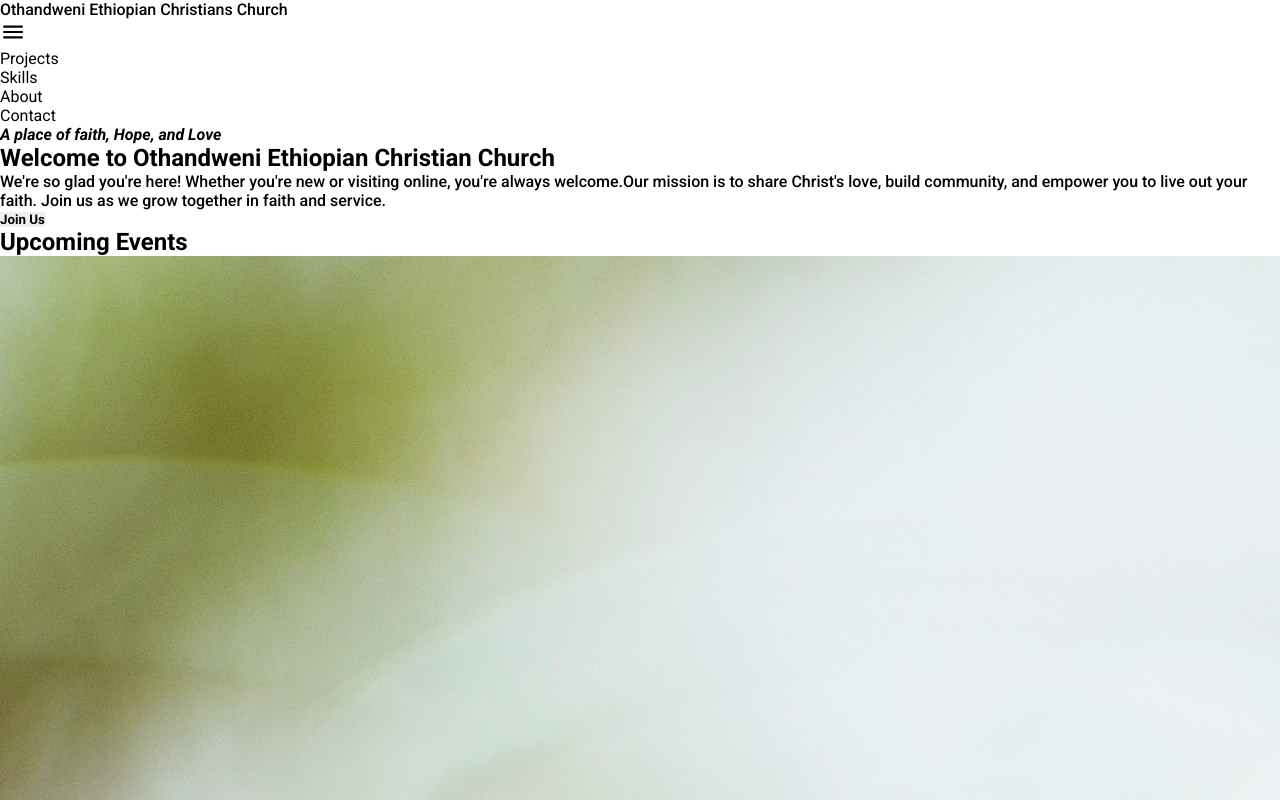
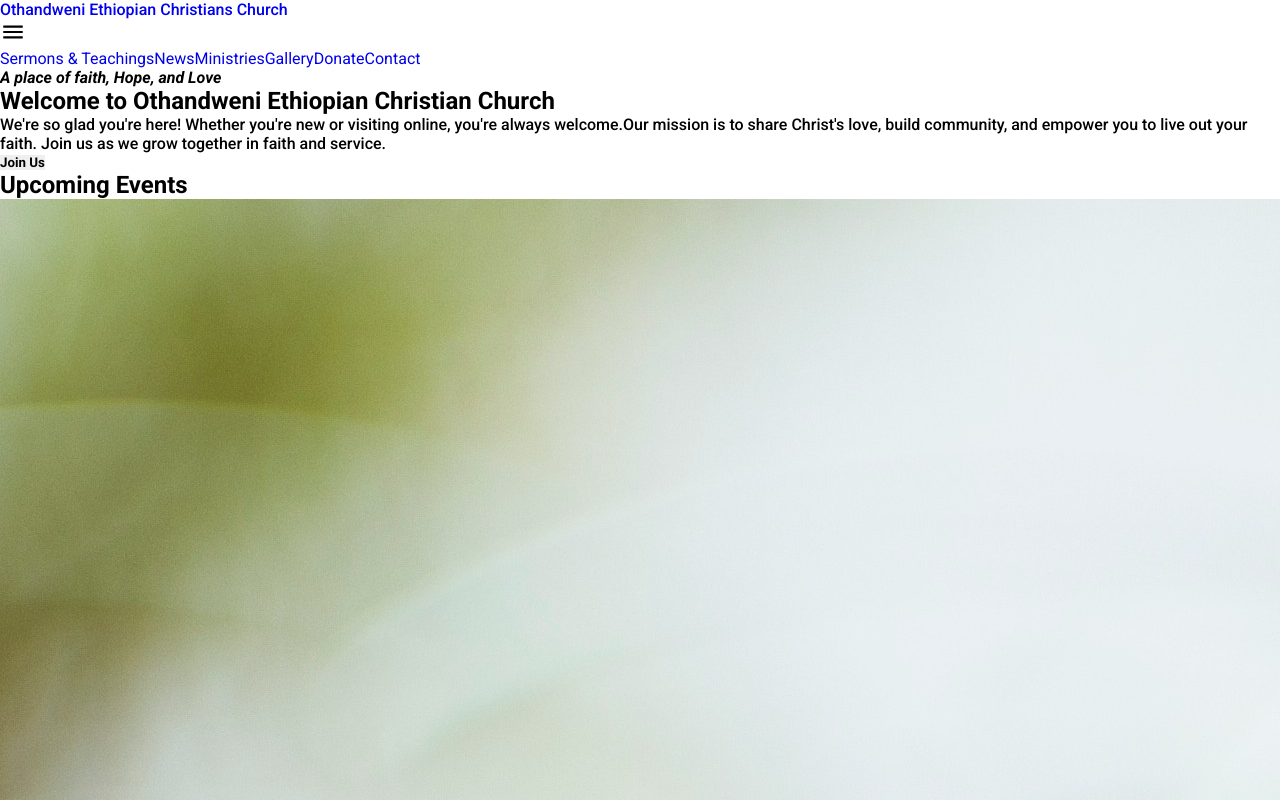
Before and after one commit to andile593/Othandweni-CCC-Website, a React (Create React App) app in the folder frontend/: page / in a window 1280 px wide. Shown: the top 800 px of the page. Built offline with nearby package versions, Linux system fonts and the light colour scheme.

Commit message:
slight tweaks

```diff
--- a/frontend/src/Components/Header/Header.css
+++ b/frontend/src/Components/Header/Header.css
@@ -38,12 +38,14 @@
         position: absolute;
         top: 3.5em;
         padding: 0 .8em;
+        z-index: 10;
     }
 
     .link {
         list-style: none;
         font-size: 16px;
         margin: 1em 0;
+        color: #313131;
     }
 
     .cta {
--- a/frontend/src/Components/Header/Header.js
+++ b/frontend/src/Components/Header/Header.js
@@ -3,12 +3,15 @@ import "./Header.css";
 const Header = () => {
   const openSidebar = () => {
     let sideBar = document.getElementsByClassName("menu-links")[0];
+    let body = document.body;
 
     if (sideBar) {
       if (sideBar.style.display === "none" || !sideBar.style.display) {
         sideBar.style.display = "flex";
+        body.style.overflow = "hidden";
       } else {
         sideBar.style.display = "none";
+        body.style.overflow = "auto";
       }
     }
   };
@@ -17,7 +20,7 @@ const Header = () => {
     <div className="header-container">
       <div className="logo-container">
         <div className="logo"></div>
-        <p className="church-name roboto-medium">Othandweni Ethiopian Christians Church </p>
+        <a className="church-name roboto-medium" href="/">Othandweni Ethiopian Christians Church </a>
       </div>
 
       <svg
@@ -32,10 +35,12 @@ const Header = () => {
         <path d="M120-240v-80h720v80H120Zm0-200v-80h720v80H120Zm0-200v-80h720v80H120Z" />
       </svg>
       <div className="menu-links">
-        <li className="link roboto-regular">Projects</li>
-        <li className="link roboto-regular">Skills</li>
-        <li className="link roboto-regular">About</li>
-        <li className="link roboto-regular">Contact</li>
+        <a className="link roboto-regular" href="/sermons&teachings">Sermons & Teachings</a>
+        <a className="link roboto-regular" href="#">News</a>
+        <a className="link roboto-regular" href="#">Ministries</a>
+        <a className="link roboto-regular" href="#">Gallery</a>
+        <a className="link roboto-regular" href="#">Donate</a>
+        <a className="link roboto-regular" href="#">Contact</a>
       </div>
 
     </div>
--- a/frontend/src/Components/SermonsAndTeachingsComponents/HeroSection/HeroSection.css
+++ b/frontend/src/Components/SermonsAndTeachingsComponents/HeroSection/HeroSection.css
@@ -0,0 +1,36 @@
+@media (min-width: 320px) and (max-width: 740px) {
+    .sermons-hero {
+        width: 100%;
+        height: 248px;
+        background-image: url('../../../Assets/daniel-gutko-Op-UUTQLGtI-unsplash.jpg');
+        background-position: center;
+        background-size: cover;
+        display: flex;
+        flex-direction: column;
+        justify-content: center;
+        align-items: center;
+    }
+
+    .hero-title {
+        color: #ffffff;
+        font-size: 21px;
+        margin-bottom: .5em;
+    }
+
+    .hero-subheading {
+        width: 300px;
+        text-align: center;
+        color: #ffffff;
+        font-size: 14px;
+        margin-bottom: .5em;
+    }
+
+    .sermons-cta {
+        width: 165px;
+        height: 45px;
+        background-color: #ffffff;
+        color: #000000;
+        border-radius: 5px;
+    }
+
+}
--- a/frontend/src/Components/SermonsAndTeachingsComponents/HeroSection/HeroSection.js
+++ b/frontend/src/Components/SermonsAndTeachingsComponents/HeroSection/HeroSection.js
@@ -1,9 +1,16 @@
-
+import './HeroSection.css'
 
 const HeroSection = () => {
   return (
-    <>HeroSection</>
-  )
-}
+    <div className="sermons-hero">
+      <h2 className="hero-title roboto-bold">Sermons & Teachings</h2>
+      <p className="hero-subheading roboto-regular">
+        Explore the Word of God and grow in faith with our sermons and
+        teachings.
+      </p>
+      <button className="sermons-cta roboto-medium">Watch latest sermon</button>
+    </div>
+  );
+};
 
-export default HeroSection
+export default HeroSection;
```
